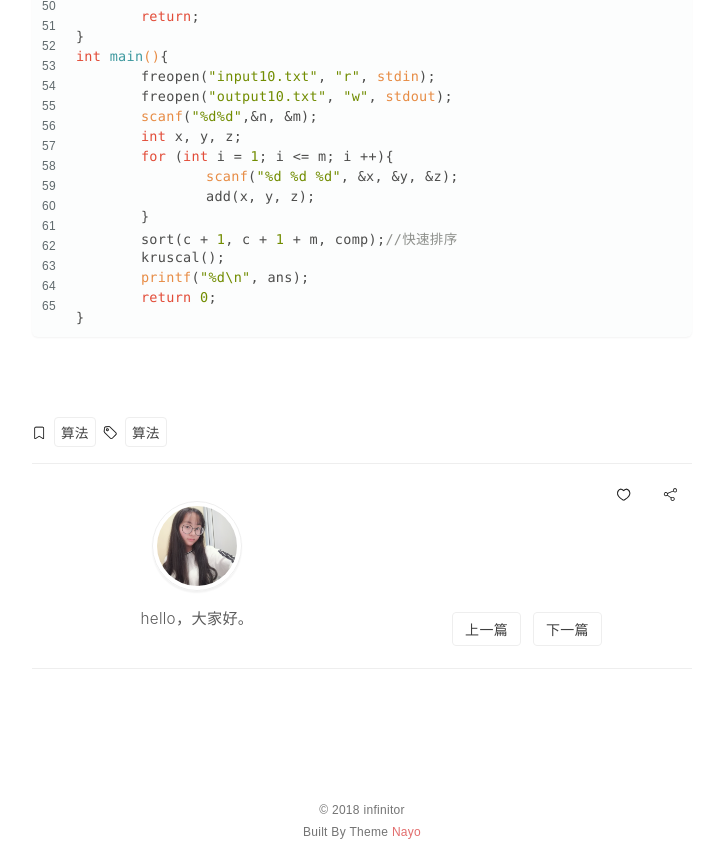
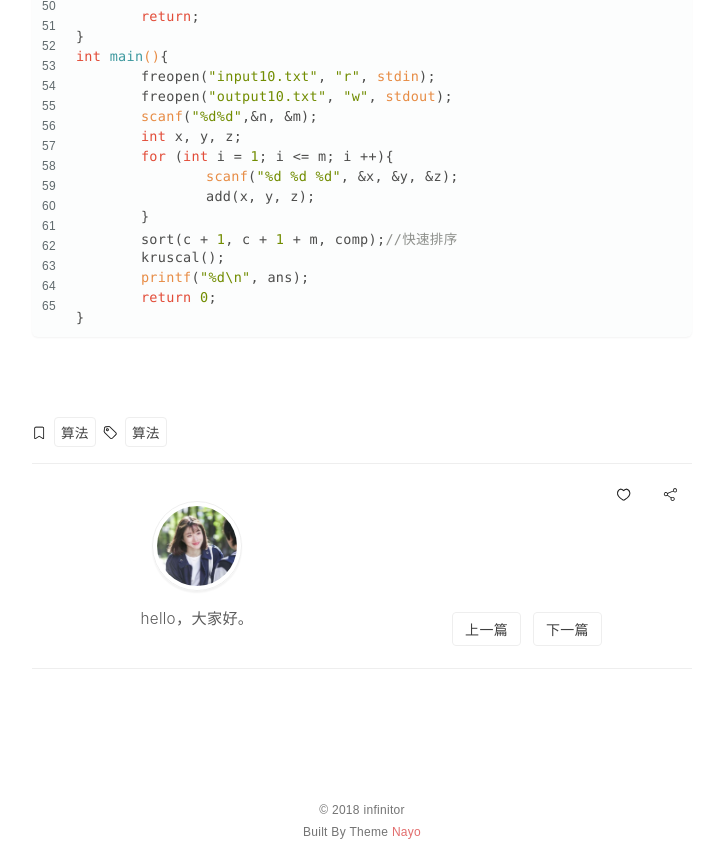
Before and after one commit to dengfaheng/dengfaheng.github.io, a plain HTML site: page 2018/02/18/关于图论中的最小生成树-Minimum-Spanning-Tree-详解/index.html in a window 1280 px wide. Shown: the part 10007-10850 px from the top of the page, without its empty margins (278-1001 px from the left). Drawn offline with nearby package versions, Linux system fonts and the light colour scheme; a script that the page names is missing.

Commit message:
Site updated: 2018-05-11 14:21:07

```diff
--- a/2018/02/18/关于图论中的最小生成树-Minimum-Spanning-Tree-详解/index.html
+++ b/2018/02/18/关于图论中的最小生成树-Minimum-Spanning-Tree-详解/index.html
@@ -182,7 +182,7 @@
 
 <div class="post-footer">
   <div class="pf-left">
-      <img class="pf-avatar lazyload" src="/images/placeholder.png" data-src="/images/1.png">
+      <img class="pf-avatar lazyload" src="/images/placeholder.png" data-src="/images/3.png">
       <p class="pf-des">hello，大家好。</p>
   </div>
 
```
Also changed, not shown: 2018/02/18/数据结构-单循环链表代码-C-类模板封装/index.html (+1 -1 lines), 2018/02/18/数据结构-线性表-顺序表-链表-上/index.html (+1 -1 lines), 2018/02/18/数据结构-线性表-顺序表-链表-中/index.html (+1 -1 lines), 2018/02/18/数据结构-静态链表代码-C-类模板封装/index.html (+1 -1 lines), 2018/02/18/用回溯法-backtracking-algorithm-求解N皇后问题-N-Queens-puzzle/index.html (+1 -1 lines), 2018/02/18/用模拟退火-SA-Simulated-Annealing-算法解决旅行商问题-TSP-Traveling-Salesman-Problem/index.html (+1 -1 lines), 2018/02/19/Python实现贪吃蛇(超详细)/index.html (+1 -1 lines), 2018/02/21/来自酷壳一些话的感想/index.html (+1 -1 lines), index.html (+1 -1 lines), images/1.jpg (added), images/12.png (renamed from images/1.png), images/2.jpg (added), images/3.jpg (added), images/3.png (added).
